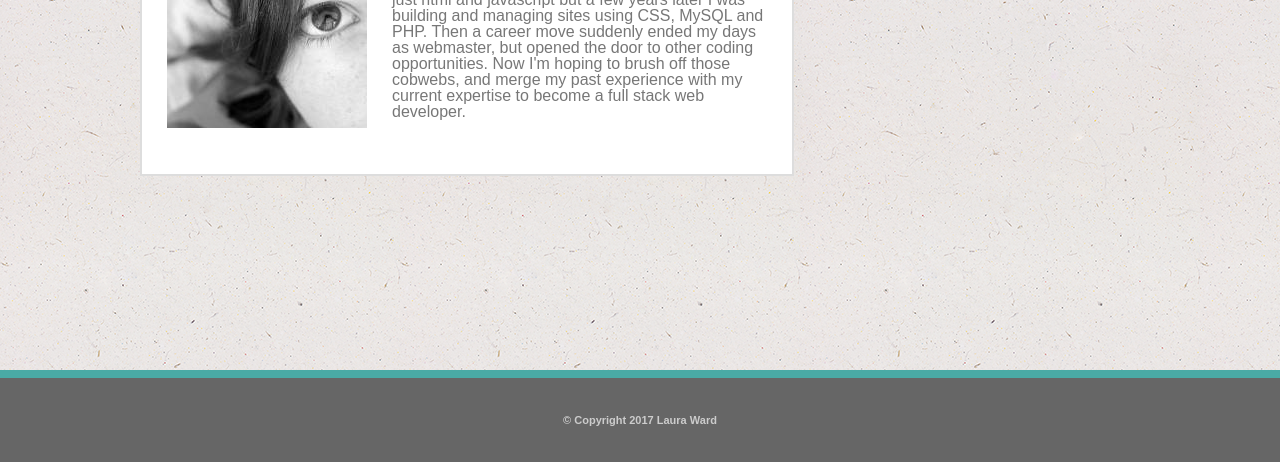
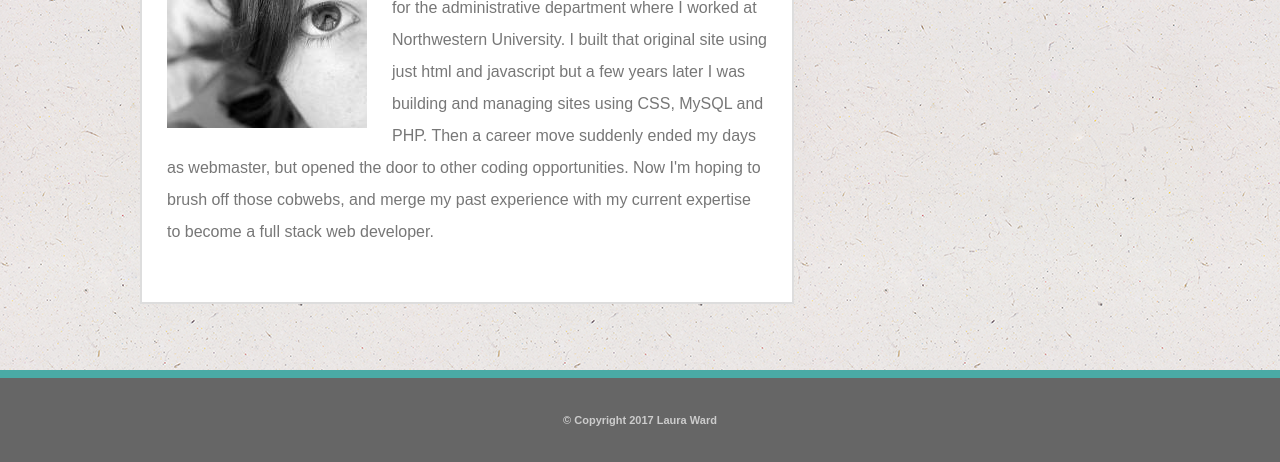
Before and after one commit to LauraAWard/Basic-Portfolio, a plain HTML site: page index.html in a window 1280 px wide. Shown: the part 338-800 px from the top of the page. Drawn offline with Linux system fonts and the light colour scheme.

Commit message:
final updates

```diff
--- a/assets/css/style.css
+++ b/assets/css/style.css
@@ -76,6 +76,10 @@ h4 {
 	border-bottom-style: none;
 	text-align: center;
 
+}
+
+p {
+	line-height: 2;
 }
 
 nav {
@@ -183,6 +187,12 @@ input[type=submit]:hover {
 
 }
 
+.nav-link:hover {
+	font-family: 'Arial', 'Helvetica Neue', Helvetica, sans-serif;
+	color: #4aaaa5;
+	text-decoration: underline;
+
+}
 
 .connect-links {
 	height: 60px;
@@ -209,7 +219,7 @@ input[type=submit]:hover {
 	float: left;
 	margin-right: 25px;
 	vertical-align: text-top;
-	padding-bottom: 25px;
+	padding-bottom: 20px;
 }
 
 #social {
--- a/index.html
+++ b/index.html
@@ -27,7 +27,7 @@
 			<h2>About Me</h2>
 			<div id="about">
 				<img src="assets/images/people-q-c-200-200-1.jpg" id="wrap-text" alt="stock photo" class="clearfix">
-				<p>I created my first webpage in 1995 and shortly thereafter became the de facto webmaster for the administrative department where I worked at Northwestern University.  I built that original site using just html and javascript but a few years later I was building and managing sites using CSS, MySQL and PHP.  Then a career move suddenly ended my days as webmaster, but opened the door to other coding opportunities.  Now I'm hoping to brush off those cobwebs, and merge my past experience with my current expertise to become a full stack web developer.
+				<p>I created my first webpage in the mid-90s and shortly thereafter became the de facto webmaster for the administrative department where I worked at Northwestern University.  I built that original site using just html and javascript but a few years later I was building and managing sites using CSS, MySQL and PHP.  Then a career move suddenly ended my days as webmaster, but opened the door to other coding opportunities.  Now I'm hoping to brush off those cobwebs, and merge my past experience with my current expertise to become a full stack web developer.
 				</p>
 				<br>
 			</div>
```
